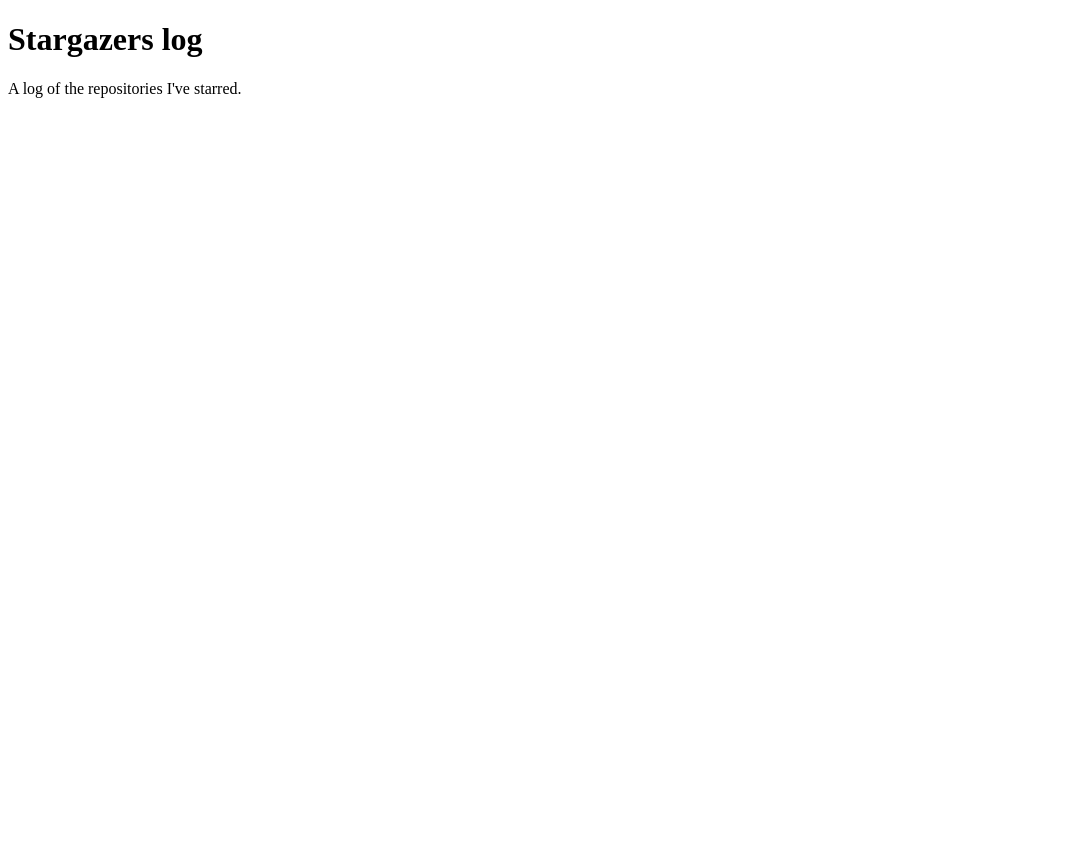
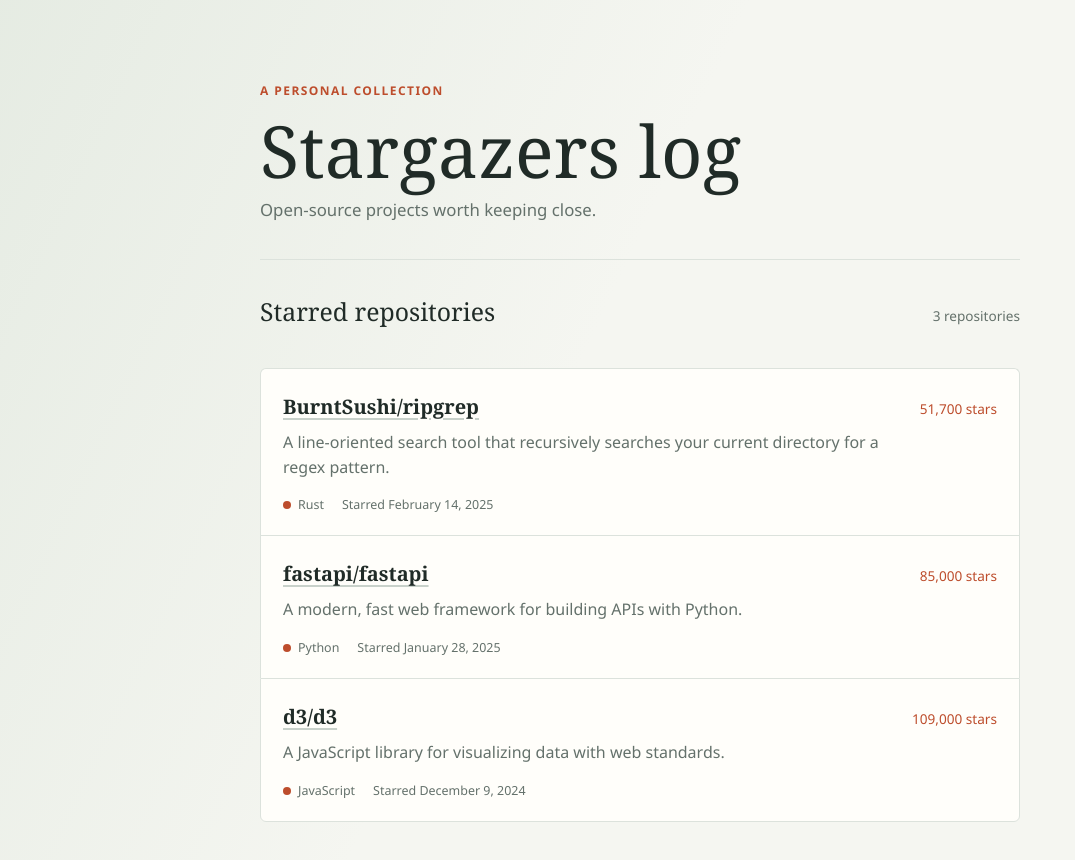
Before and after one commit to sharmakartikeya-HUB/stargazers-log, a plain HTML site: page index.html in a window 1280 px wide. Shown: the whole page, without its empty margins (0-1075 px from the left). Before the commit the page ends 800 px from the top, so only its background shows below. Drawn offline with Linux system fonts and the light colour scheme.

Commit message:
Add starred repositories list.

```diff
--- /dev/null
+++ b/events.json
@@ -0,0 +1,29 @@
+[
+  {
+    "name": "ripgrep",
+    "owner": "BurntSushi",
+    "description": "A line-oriented search tool that recursively searches your current directory for a regex pattern.",
+    "language": "Rust",
+    "stars": 51700,
+    "url": "https://github.com/BurntSushi/ripgrep",
+    "starred_at": "2025-02-14"
+  },
+  {
+    "name": "fastapi",
+    "owner": "fastapi",
+    "description": "A modern, fast web framework for building APIs with Python.",
+    "language": "Python",
+    "stars": 85000,
+    "url": "https://github.com/fastapi/fastapi",
+    "starred_at": "2025-01-28"
+  },
+  {
+    "name": "d3",
+    "owner": "d3",
+    "description": "A JavaScript library for visualizing data with web standards.",
+    "language": "JavaScript",
+    "stars": 109000,
+    "url": "https://github.com/d3/d3",
+    "starred_at": "2024-12-09"
+  }
+]
--- a/index.html
+++ b/index.html
@@ -2,10 +2,26 @@
 <html lang="en">
   <head>
     <meta charset="utf-8">
+    <meta name="viewport" content="width=device-width, initial-scale=1">
     <title>Stargazers log</title>
+    <link rel="stylesheet" href="style.css">
+    <script src="script.js" defer></script>
   </head>
   <body>
-    <h1>Stargazers log</h1>
-    <p>A log of the repositories I've starred.</p>
+    <main class="page">
+      <header class="page-header">
+        <p class="eyebrow">A personal collection</p>
+        <h1>Stargazers log</h1>
+        <p class="intro">Open-source projects worth keeping close.</p>
+      </header>
+      <section aria-labelledby="repositories-heading">
+        <div class="list-heading">
+          <h2 id="repositories-heading">Starred repositories</h2>
+          <span id="repository-count" class="count" aria-live="polite"></span>
+        </div>
+        <p id="status" class="status" role="status">Loading repositories...</p>
+        <ul id="repository-list" class="repository-list" aria-label="Starred repositories"></ul>
+      </section>
+    </main>
   </body>
 </html>
--- /dev/null
+++ b/script.js
@@ -0,0 +1,72 @@
+const list = document.querySelector("#repository-list");
+const status = document.querySelector("#status");
+const count = document.querySelector("#repository-count");
+
+function formatDate(dateString) {
+  const date = new Date(`${dateString}T00:00:00`);
+  return new Intl.DateTimeFormat("en", {
+    year: "numeric",
+    month: "long",
+    day: "numeric"
+  }).format(date);
+}
+
+function createRepositoryItem(repository) {
+  const item = document.createElement("li");
+  item.className = "repository";
+
+  const topline = document.createElement("div");
+  topline.className = "repository-topline";
+
+  const link = document.createElement("a");
+  link.href = repository.url;
+  link.textContent = `${repository.owner}/${repository.name}`;
+  link.target = "_blank";
+  link.rel = "noopener noreferrer";
+
+  const stars = document.createElement("span");
+  stars.className = "stars";
+  stars.textContent = `${repository.stars.toLocaleString()} stars`;
+  topline.append(link, stars);
+
+  const description = document.createElement("p");
+  description.className = "description";
+  description.textContent = repository.description;
+
+  const metadata = document.createElement("div");
+  metadata.className = "repository-meta";
+
+  const language = document.createElement("span");
+  language.className = "language";
+  language.textContent = repository.language;
+
+  const date = document.createElement("span");
+  date.textContent = `Starred ${formatDate(repository.starred_at)}`;
+  metadata.append(language, date);
+
+  item.append(topline, description, metadata);
+  return item;
+}
+
+async function loadRepositories() {
+  try {
+    const response = await fetch("events.json");
+    if (!response.ok) {
+      throw new Error(`Request failed with status ${response.status}`);
+    }
+
+    const repositories = await response.json();
+    if (!Array.isArray(repositories)) {
+      throw new Error("Repository data must be a list");
+    }
+
+    list.replaceChildren(...repositories.map(createRepositoryItem));
+    count.textContent = `${repositories.length} repositories`;
+    status.textContent = repositories.length ? "" : "No starred repositories yet.";
+  } catch (error) {
+    status.textContent = "Repositories could not be loaded. Please try again later.";
+    console.error("Could not load repositories:", error);
+  }
+}
+
+loadRepositories();
--- /dev/null
+++ b/style.css
@@ -0,0 +1,195 @@
+:root {
+  color-scheme: light;
+  font-family: "Avenir Next", Avenir, "Segoe UI", sans-serif;
+  color: #202b27;
+  background: #f5f6f1;
+  font-synthesis: none;
+  text-rendering: optimizeLegibility;
+  --ink: #202b27;
+  --muted: #64716b;
+  --line: #dce2dc;
+  --accent: #bd4d2c;
+  --surface: #fffefa;
+}
+
+* {
+  box-sizing: border-box;
+}
+
+body {
+  min-width: 320px;
+  min-height: 100vh;
+  margin: 0;
+  background-image: linear-gradient(115deg, rgba(220, 229, 218, 0.62), transparent 44%);
+}
+
+.page {
+  width: min(100% - 40px, 760px);
+  margin: 0 auto;
+  padding: 82px 0 96px;
+}
+
+.page-header {
+  padding-bottom: 38px;
+  border-bottom: 1px solid var(--line);
+}
+
+.eyebrow {
+  margin: 0 0 14px;
+  color: var(--accent);
+  font-size: 0.75rem;
+  font-weight: 700;
+  letter-spacing: 0.12em;
+  text-transform: uppercase;
+}
+
+h1,
+h2,
+p {
+  margin-top: 0;
+}
+
+h1 {
+  margin-bottom: 10px;
+  font-family: Georgia, "Times New Roman", serif;
+  font-size: clamp(2.6rem, 8vw, 4.5rem);
+  font-weight: 500;
+  line-height: 1.04;
+}
+
+.intro {
+  margin-bottom: 0;
+  color: var(--muted);
+  font-size: 1.05rem;
+}
+
+section {
+  padding-top: 34px;
+}
+
+.list-heading {
+  display: flex;
+  align-items: baseline;
+  justify-content: space-between;
+  gap: 16px;
+  margin-bottom: 10px;
+}
+
+h2 {
+  margin-bottom: 0;
+  font-family: Georgia, "Times New Roman", serif;
+  font-size: 1.55rem;
+  font-weight: 500;
+}
+
+.count {
+  color: var(--muted);
+  font-size: 0.85rem;
+  white-space: nowrap;
+}
+
+.status {
+  min-height: 24px;
+  margin: 0 0 6px;
+  color: var(--muted);
+  font-size: 0.9rem;
+}
+
+.repository-list {
+  margin: 0;
+  padding: 0;
+  list-style: none;
+}
+
+.repository {
+  padding: 24px 22px 22px;
+  border: 1px solid var(--line);
+  border-bottom: 0;
+  background: var(--surface);
+}
+
+.repository:first-child {
+  border-radius: 6px 6px 0 0;
+}
+
+.repository:last-child {
+  border-bottom: 1px solid var(--line);
+  border-radius: 0 0 6px 6px;
+}
+
+.repository:only-child {
+  border-radius: 6px;
+}
+
+.repository-topline {
+  display: flex;
+  align-items: baseline;
+  justify-content: space-between;
+  gap: 12px;
+}
+
+.repository a {
+  color: var(--ink);
+  font-family: Georgia, "Times New Roman", serif;
+  font-size: 1.25rem;
+  font-weight: 600;
+  text-decoration-color: #c8d1ca;
+  text-underline-offset: 4px;
+}
+
+.repository a:hover {
+  color: var(--accent);
+  text-decoration-color: currentColor;
+}
+
+.repository a:focus-visible {
+  outline: 2px solid var(--accent);
+  outline-offset: 4px;
+}
+
+.stars {
+  color: var(--accent);
+  font-size: 0.85rem;
+  font-variant-numeric: tabular-nums;
+  white-space: nowrap;
+}
+
+.description {
+  max-width: 610px;
+  margin: 10px 0 17px;
+  color: var(--muted);
+  line-height: 1.55;
+}
+
+.repository-meta {
+  display: flex;
+  flex-wrap: wrap;
+  gap: 8px 18px;
+  color: var(--muted);
+  font-size: 0.78rem;
+}
+
+.language::before {
+  display: inline-block;
+  width: 8px;
+  height: 8px;
+  margin-right: 7px;
+  border-radius: 50%;
+  background: #bd4d2c;
+  content: "";
+}
+
+@media (max-width: 520px) {
+  .page {
+    width: min(100% - 32px, 760px);
+    padding-top: 54px;
+  }
+
+  .repository {
+    padding: 20px 16px;
+  }
+
+  .repository-topline {
+    align-items: flex-start;
+  }
+}
```
